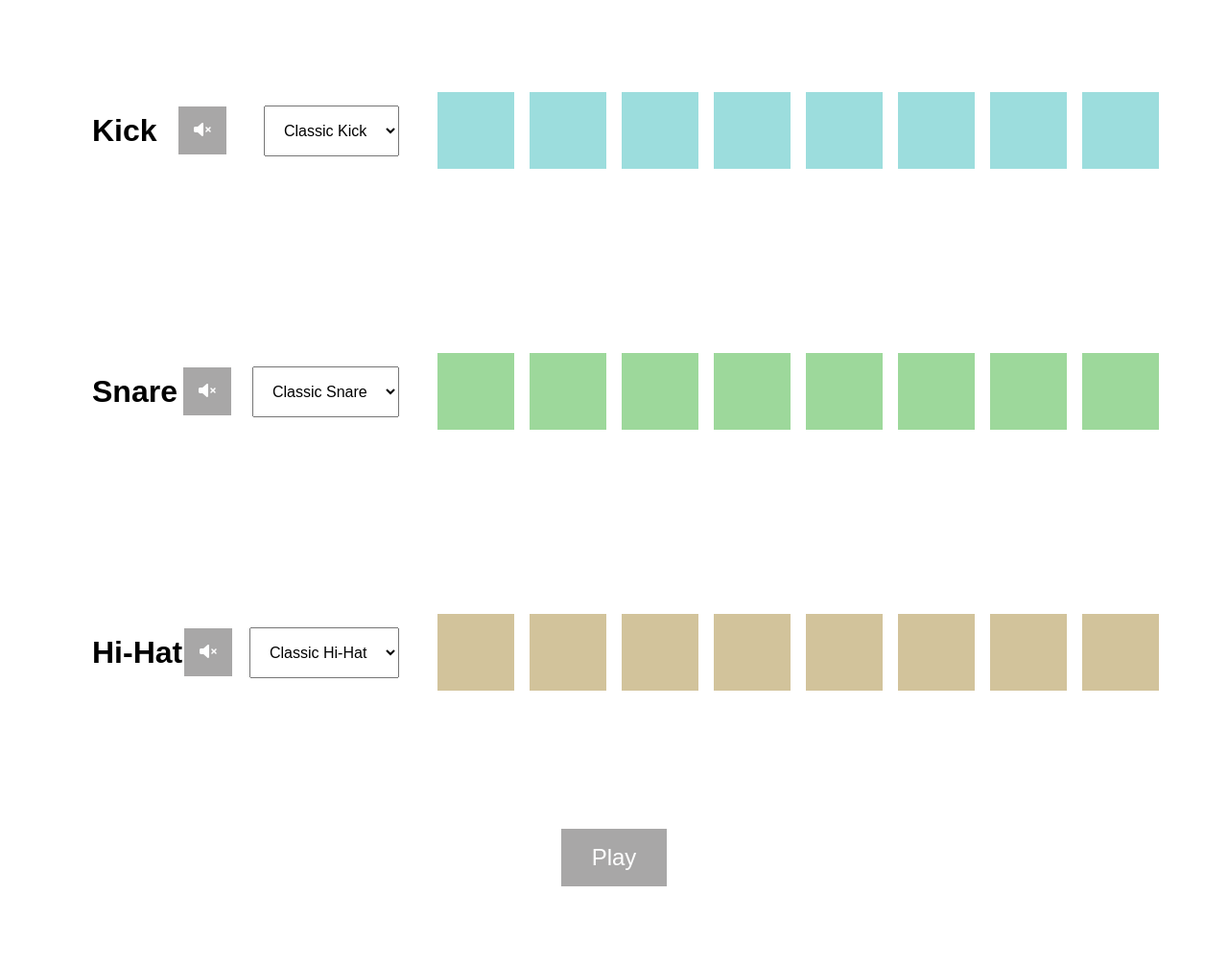
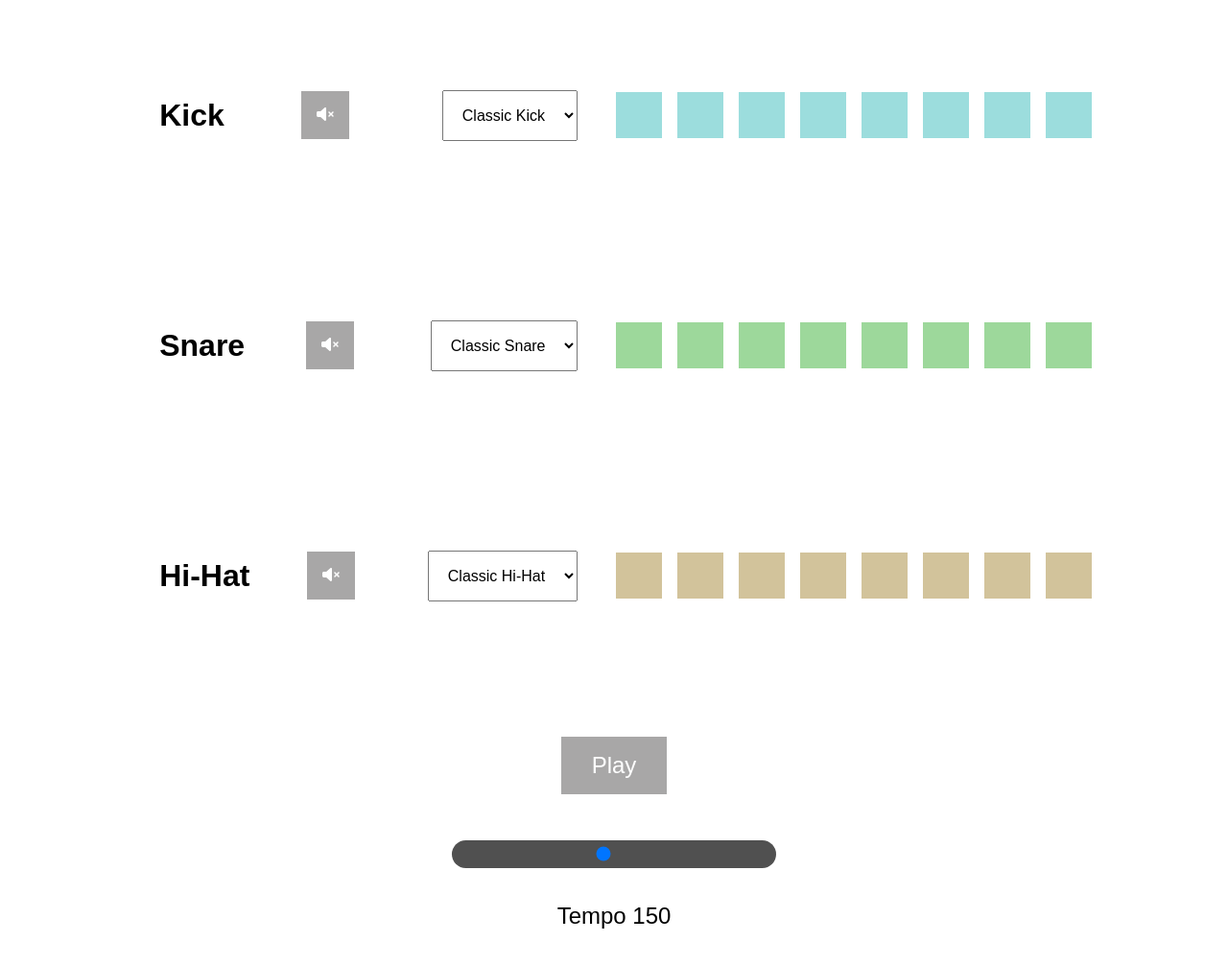
Before and after one commit to cbrilliant20/Beatmaker, a plain HTML site: page index.html in a window 1280 px wide. Shown: the whole page at 96% size. Before the commit the page ends 924 px from the top, so only its background shows below. Drawn offline with Linux system fonts and the light colour scheme.

Commit message:
added tempo changer

```diff
--- a/app.js
+++ b/app.js
@@ -14,6 +14,7 @@ class DrumKit {
     this.isPlaying = null
     this.selects = document.querySelectorAll("select")
     this.muteButtons = document.querySelectorAll(".mute")
+    this.tempoSlider = document.querySelector(".tempo-slider")
   }
   activePad() {
     this.classList.toggle("active")
@@ -116,6 +117,21 @@ class DrumKit {
       }
     }
   }
+  changeTempo(e) {
+    const tempoText = document.querySelector(".tempo-num")
+    this.bpm = e.target.value
+    tempoText.innerText = e.target.value
+  }
+  updateTempo(e) {
+    // Clear interval restarts the interval to update this.bpm
+    this.bpm = e.target.value
+    clearInterval(this.isPlaying)
+    this.isPlaying = null
+    const playButton = document.querySelector(".play")
+    if (playButton.classList.contains("active")) {
+      this.start()
+    }
+  }
 }
 
 const drumKit = new DrumKit()
@@ -145,3 +161,11 @@ drumKit.muteButtons.forEach((button) => {
     drumKit.mute(e)
   })
 })
+
+drumKit.tempoSlider.addEventListener("input", function (e) {
+  drumKit.changeTempo(e)
+})
+
+drumKit.tempoSlider.addEventListener("change", function (e) {
+  drumKit.updateTempo(e)
+})
--- a/index.html
+++ b/index.html
@@ -12,7 +12,7 @@
       crossorigin="anonymous"
       referrerpolicy="no-referrer"
     ></script>
-    <title>Beatmaker</title>
+    <title>DrumKit</title>
   </head>
   <body>
     <div class="sequencer">
@@ -91,6 +91,16 @@
         </div>
       </div>
       <button class="play">Play</button>
+      <div class="tempo">
+        <input
+          type="range"
+          class="tempo-slider"
+          max="300"
+          min="20"
+          value="150"
+        />
+        <p>Tempo <span class="tempo-num">150</span></p>
+      </div>
     </div>
     <audio class="kick-sound" src="./Assets/kick-classic.wav"></audio>
     <audio class="snare-sound" src="./Assets/snare-acoustic01.wav"></audio>
--- a/style.css
+++ b/style.css
@@ -6,6 +6,8 @@
 
 body {
   font-family: sans-serif;
+  max-width: 1124px;
+  margin: 0 auto;
 }
 
 i,
@@ -16,8 +18,8 @@ svg {
 .kick-pad,
 .snare-pad,
 .hihat-pad {
-  width: 5rem;
-  height: 5rem;
+  width: 3rem;
+  height: 3rem;
   margin: 1rem 0.5rem;
   cursor: pointer;
 }
@@ -108,8 +110,30 @@ select {
   margin-left: 1rem;
 }
 
-.mute.active{
+.mute.active {
   background: rgb(223, 221, 221);
+}
+
+.tempo {
+  margin: 3rem;
+  width: 30%;
+}
+
+.tempo-slider {
+  padding: 0.4rem;
+  -webkit-appearance: none;
+  -moz-image-region: 1rem 0rem;
+  width: 100%;
+  position: relative;
+  background: rgb(80, 80, 80);
+  cursor: pointer;
+  border-radius: 1rem;
+}
+
+.tempo p {
+  text-align: center;
+  font-size: 1.5rem;
+  margin: 2rem;
 }
 
 @keyframes playTrack {
```
